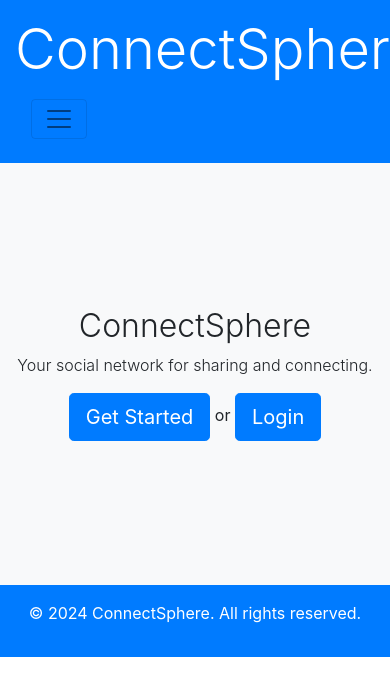
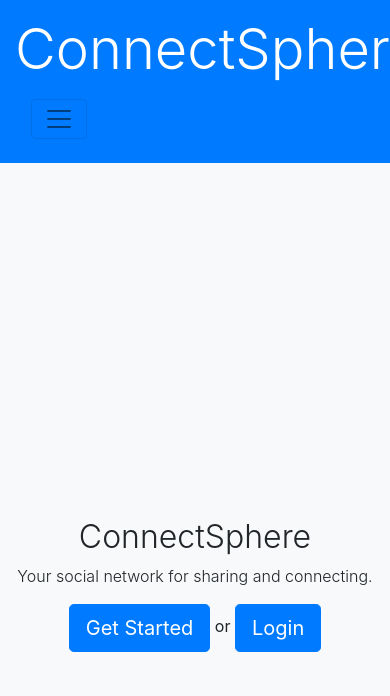
Before and after one commit to ezekielsiniishaya/SJ_Hackathon, a website: page views/index.html in a window 390 px wide. Drawn offline with nearby package versions, Linux system fonts and the light colour scheme.

Commit message:
updating css

```diff
--- a/public/styles.css
+++ b/public/styles.css
@@ -94,7 +94,7 @@ footer {
 /* Responsive media queries for mobile devices */
 @media (max-width: 800px) {
   .hero {
-    min-height: 50vh; /* Reduce height on smaller screens */
+    min-height: 100%; /* Reduce height on smaller screens */
     padding: 20px 0;
   }
 
```
